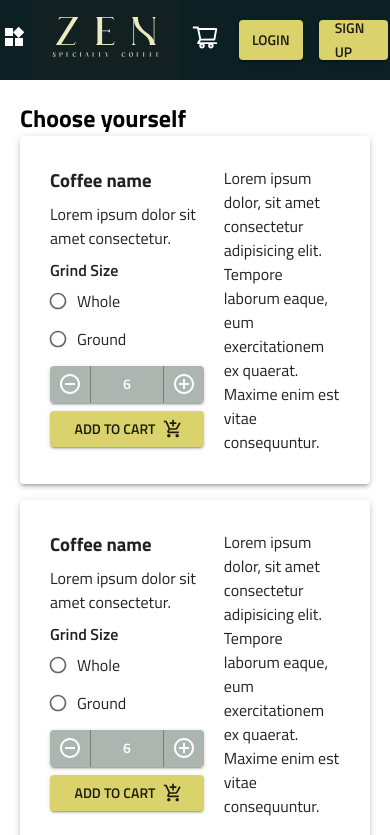
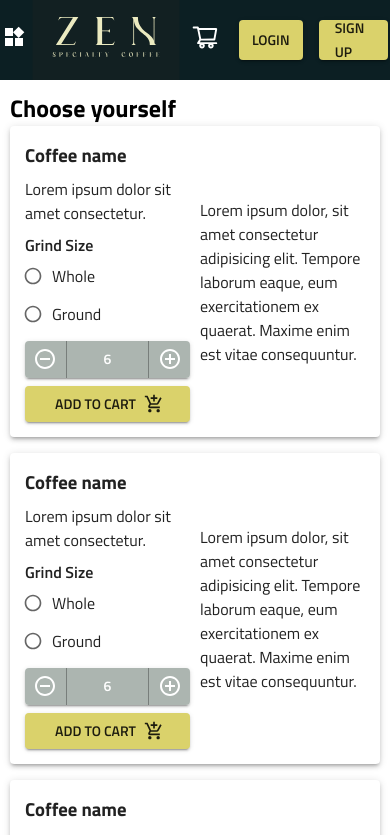
Before and after one commit to md-alif10000/zen_coffee, a React (Create React App) app: page /shop in a window 390 px wide. Shown: the top 835 px of the page. Built offline with nearby package versions, Linux system fonts and the light colour scheme.

Commit message:
ui update

```diff
--- a/src/components/Header/Header.jsx
+++ b/src/components/Header/Header.jsx
@@ -4,7 +4,7 @@ import { AiOutlineShoppingCart } from "react-icons/ai";
 import { Button, Drawer, List, ListItem, Stack, Link } from "@mui/material";
 import WidgetsIcon from "@mui/icons-material/Widgets";
 import { Link as RouterLink } from "react-router-dom";
-import CloseIcon from '@mui/icons-material/Close';
+import CloseIcon from "@mui/icons-material/Close";
 
 const Header = () => {
   const [drawerOpen, setdrawerOpen] = useState(false);
@@ -16,20 +16,19 @@ const Header = () => {
         onClose={() => setdrawerOpen(false)}
       >
         <div className="sideDrawer">
-          <div className="drawerClose" onClick={()=>setdrawerOpen(false)} >
-
-            <CloseIcon/>
+          <div className="drawerClose" onClick={() => setdrawerOpen(false)}>
+            <CloseIcon />
           </div>
           <div className="logo">
-          <img src="./images/logo.svg" alt="" />
+            <img src="./images/logo.svg" alt="" />
           </div>
           <div className="links">
             <List
-             sx={{
-              width: '100%',
-              fontSize:"20"
-
-            }}>
+              sx={{
+                width: "100%",
+                fontSize: "20",
+              }}
+            >
               <ListItem>
                 <Link href="/" underline="none">
                   Home
@@ -81,11 +80,9 @@ const Header = () => {
           <Stack spacing={2} direction="row">
             <Button href="/login" variant="contained">
               <span className="btnText">Login</span>
-
             </Button>
             <Button href="/sign-up" variant="contained">
-            <span className="btnText">Sign up</span>
-
+              <span className="btnText">Sign up</span>
             </Button>
           </Stack>
         </div>
--- a/src/pages/Home/Shop/ProductCard.css
+++ b/src/pages/Home/Shop/ProductCard.css
@@ -1,11 +1,17 @@
-.productCard{
-    display: flex;
-    padding: 20px;
+.productCard {
+  display: flex;
+  padding: 10px;
 }
-.productCard > div{
-    flex: 1;
+.productCard > div {
+  flex: 1;
+  padding: 5px;
+}
+.addCart {
+  margin: 0 10px;
+}
+
+@media screen and (max-width: 600px) {
+  .productCard {
     padding: 10px;
+  }
 }
-.addCart{
-    margin: 0 10px;
-}
--- a/src/pages/Home/Shop/Shop.css
+++ b/src/pages/Home/Shop/Shop.css
@@ -6,3 +6,9 @@
 .shop .container {
   padding: 20px;
 }
+
+@media screen and (max-width: 600px) {
+  .shop .container {
+    padding: 10px;
+  }
+}
```
